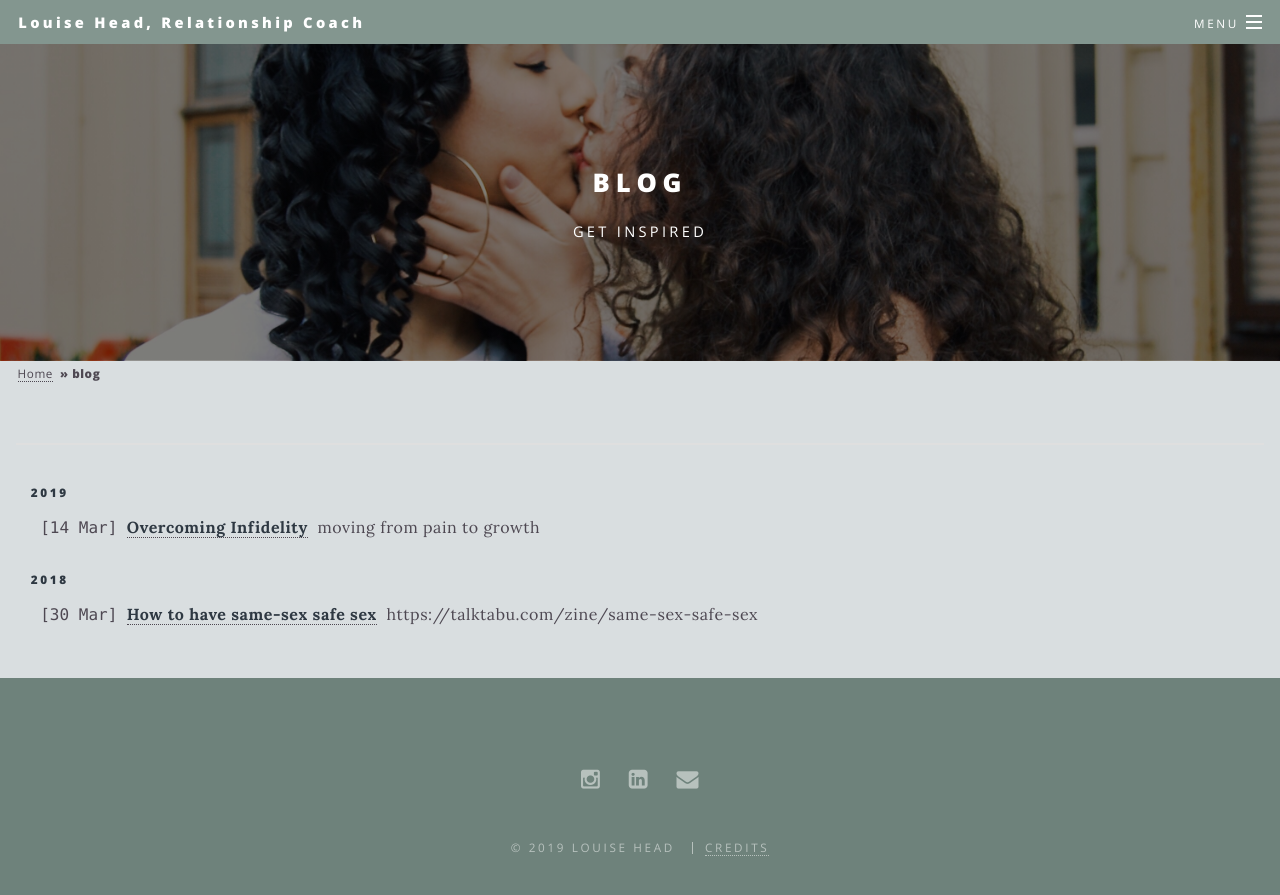
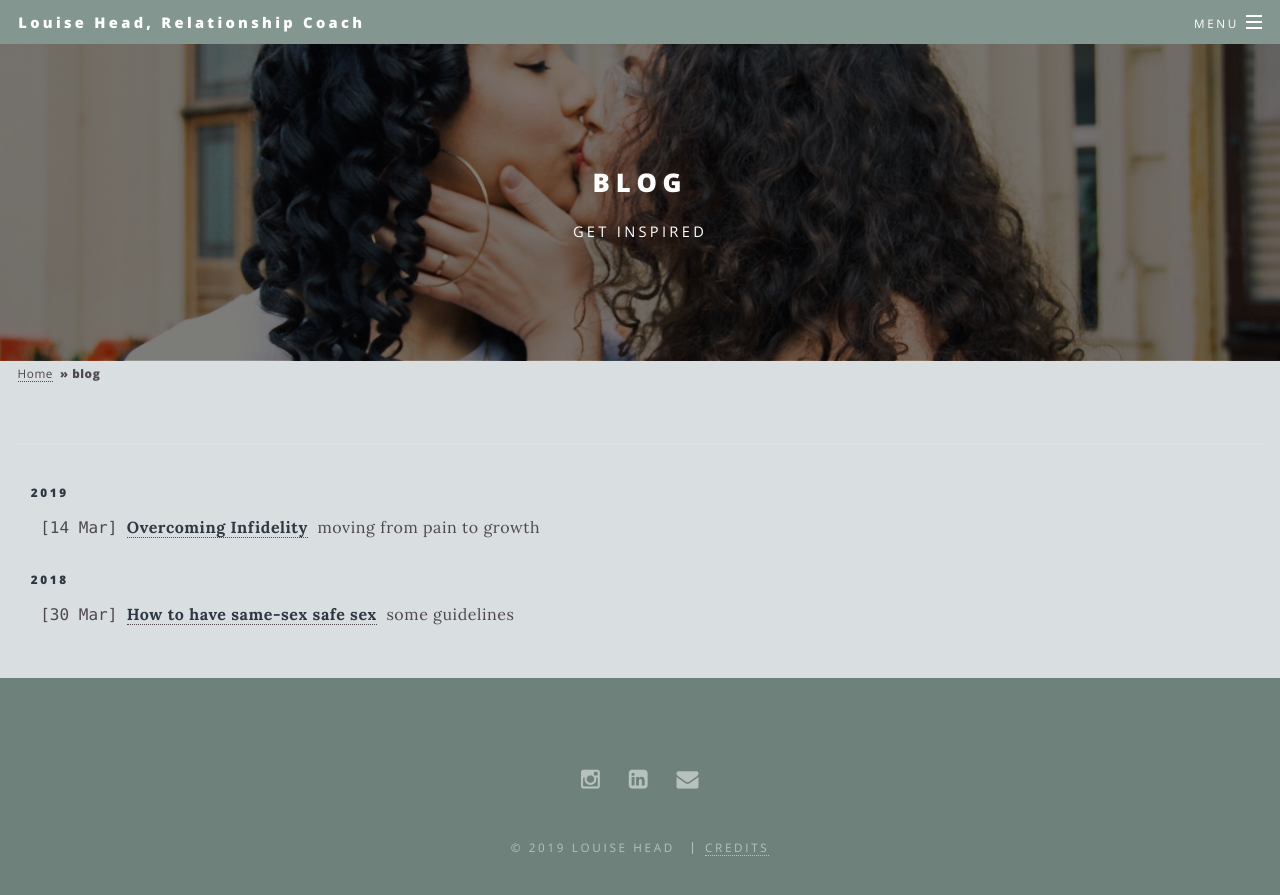
Before and after one commit to lehead/lehead.github.io, a Jekyll site: the page built from _pages/blog.html, in a window 1280 px wide and 941 px high. Shown: the top 895 px of the window. Built offline with Jekyll 4.4.1, drawn with Linux system fonts in a browser that asks for light colours.

```diff
--- a/_posts/2018-03-30-same-sex-safe-sex.md
+++ b/_posts/2018-03-30-same-sex-safe-sex.md
@@ -1,5 +1,6 @@
 ---
 title: How to have same-sex safe sex
+excerpt: some guidelines
 tags:
 author: lehead
 options: [minihead]
@@ -10,4 +11,8 @@ background-image: bluehair_soroush-karimi-587206-unsplash.jpg
 icon: book
 ---
 
+
+<hr />
+
+
 https://talktabu.com/zine/same-sex-safe-sex
```
